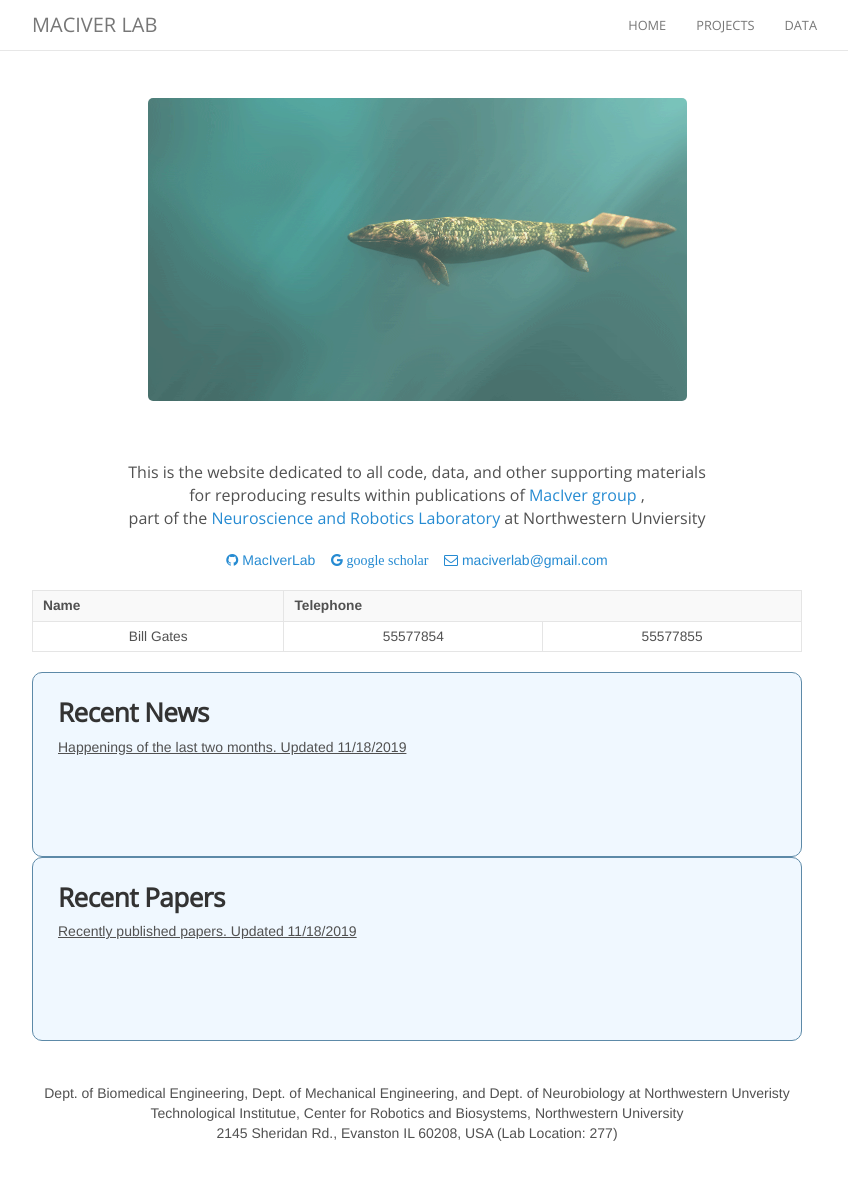
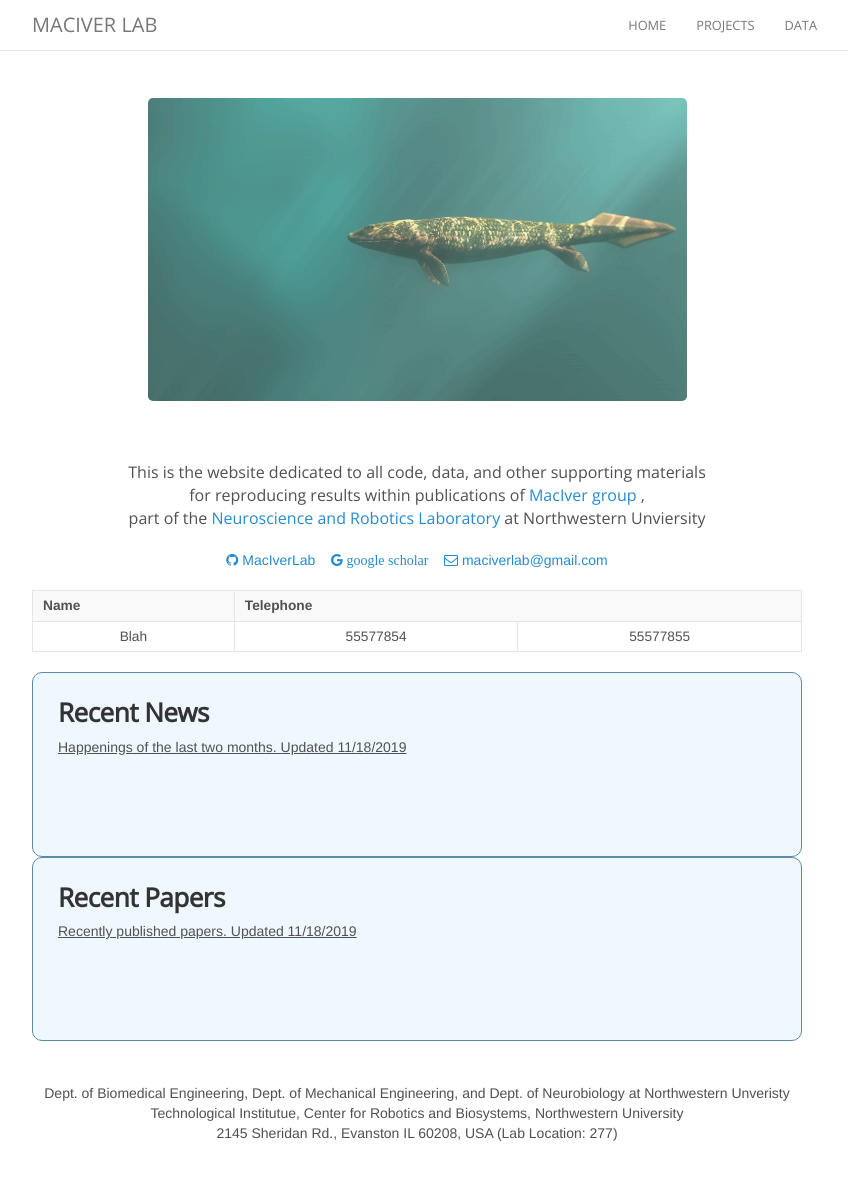
Before and after one commit to maciverlab/maciverlab.github.io, a Jekyll site: the page built from index.html, in a window 1280 px wide and 1185 px high. Shown: the top 1180 px of the window, without its empty margins (223-1071 px from the left). Built offline with Jekyll 4.4.1, drawn with Linux system fonts in a browser that asks for light colours; nearby versions of some CDN libraries; comment, search, counter and statistics services are not loaded.

Commit message:
Update index.html

```diff
--- a/index.html
+++ b/index.html
@@ -22,7 +22,7 @@ layout: default
         <th colspan="2">Telephone</th>
       </tr>
       <tr>
-        <td>Bill Gates</td>
+        <td>Blah</td>
         <td>55577854</td>
         <td>55577855</td>
       </tr>
```
